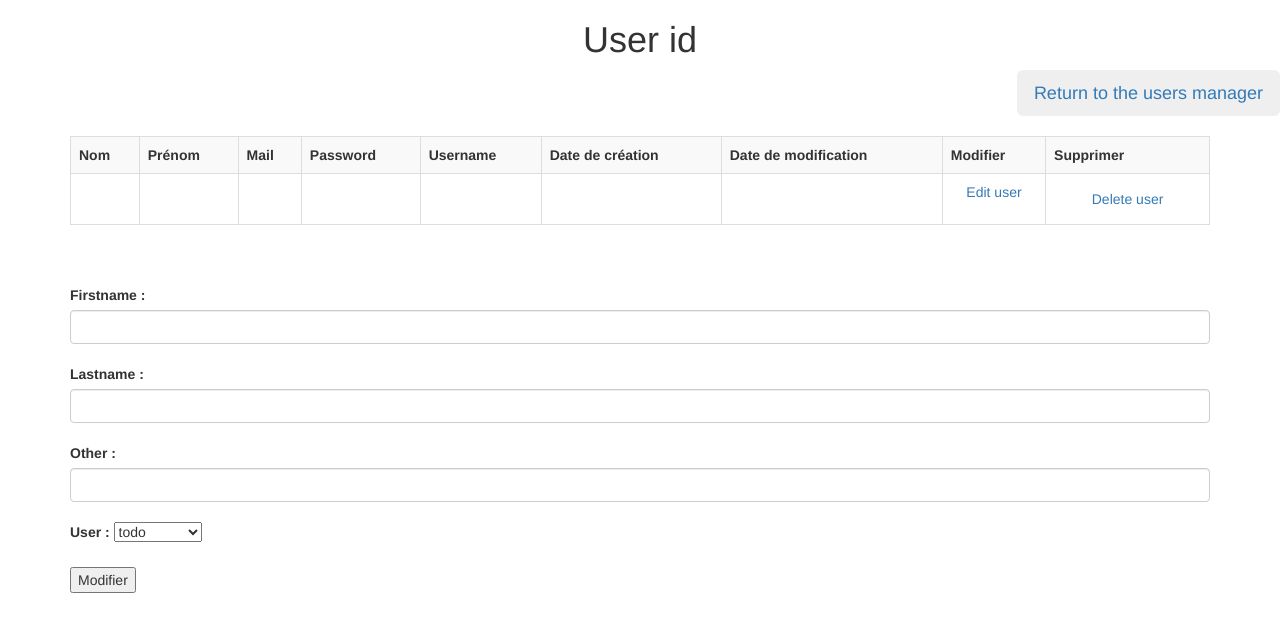
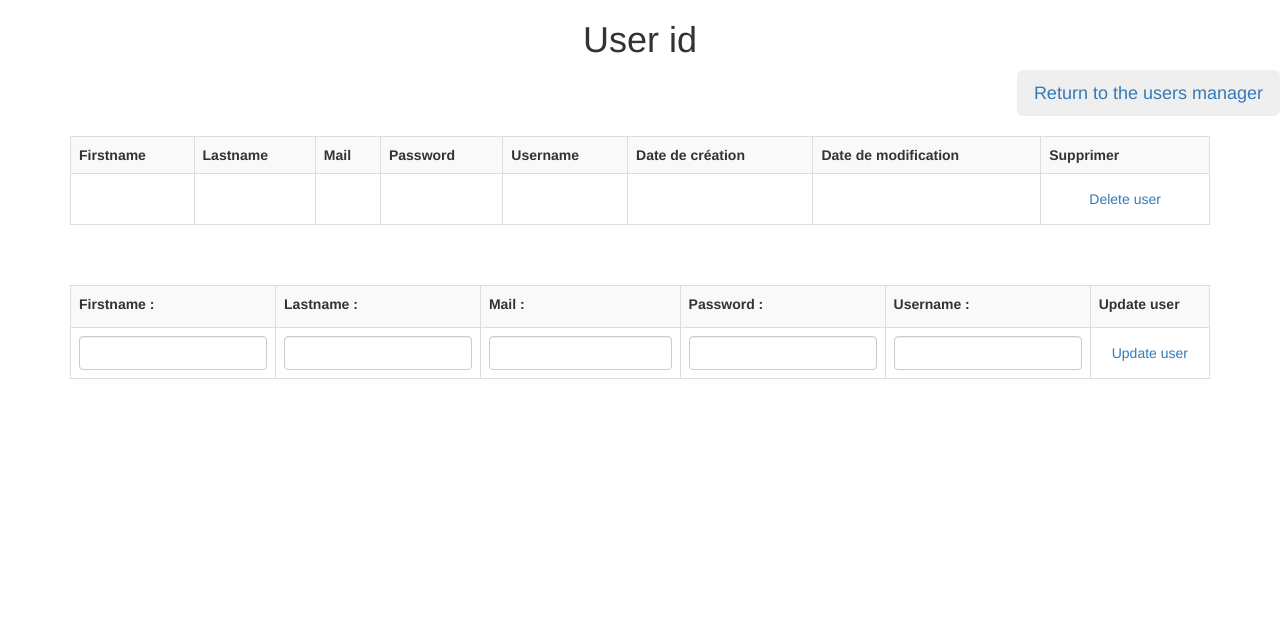
Before and after one commit to BouBooo/NodeJs_Express, a Node server app: template views/get_user.hbs in a window 1280 px wide. Shown: the top 632 px of the page. Run offline with Node 20, Linux system fonts and the light colour scheme; the template is opened without the code that fills it, so the values that code supplies are empty; some libraries are stand-ins or nearby versions; some web fonts are replaced.

Commit message:
Put user option

```diff
--- a/views/get_user.hbs
+++ b/views/get_user.hbs
@@ -24,26 +24,24 @@
   <div class="container">
   <table class="table table-striped table-bordered" width="55%">
     <tr width="30%">
-      <th>Nom</th>
-      <th>Prénom</th>
+      <th>Firstname</th>
+      <th>Lastname</th>
       <th>Mail</th>
       <th>Password</th>
       <th>Username</th>
       <th>Date de création</th>
       <th>Date de modification</th>
-      <th>Modifier</th>
       <th>Supprimer</th>
 
     </tr>
     <tr width="30%">
+      <td align="center">{{{firstname}}}</td>
       <td align="center">{{{lastname}}}</td>
-      <td align="center">{{{firstname}}}</td>
       <td align="center">{{{email}}}</td>
       <td align="center">{{{password}}}</td>
       <td align="center">{{{username}}}</td>
       <td align="center">{{{created_at}}}</td>
       <td align="center">{{{updated_at}}}</td>
-      <td align="center"><a class="nav-link" href="edit/{{{id}}}">Edit user</a></td>
       <td align="center">
         <form method="POST" action="{{{id}}}?_method=DELETE">
           <button class="btn btn-link" type="submit"> Delete user </button>
@@ -56,20 +54,52 @@
 
 <br>
 <br>
+
+
+<form method="POST" action="{{{id}}}?_method=PUT">
+
+ <table class="table table-striped table-bordered" width="55%">
+    <tr width="30%">
+      <th><label for="firstname">Firstname : </label></th>
+      <th><label for="lastname">Lastname : </label></th>
+      <th><label for="email">Mail : </label></th>
+      <th><label for="password">Password : </label></th>
+      <th><label for="username">Username : </label></th>
+      <th>Update user</th>
+
+
+    </tr>
+    <tr width="10%">
+      <td align="center"><input class="form-control" width="20px" type="firstname" name="firstname" id="firstname" value="{{{firstname}}}" required></td>
+      <td align="center"><input class="form-control" width="10px" type="lastname" name="lastname" id="lastname" value="{{{lastname}}}"required></td>
+      <td align="center"><input class="form-control" width="10px" type="email" name="email" id="email" value="{{{email}}}"required></td>
+      <td align="center"><input class="form-control" width="10px" type="password" name="password" id="password" value="{{{password}}}"required></td>
+      <td align="center"><input class="form-control" width="10px" type="username" name="username" id="username" value="{{{username}}}"required></td>
+      <td align="center"><button class="btn btn-link" type="submit"> Update user </button></td>
+
+
+
+    </tr>
+  </table>
+
+  </form>
+
+
+  <!--
   <div class="mw-40">
     <form method="POST" action="edit/{{{id}}}?_method=PUT">
         <div class="form-example">
-           <label for="firstname">Firstname : </label>
-            <input class="form-control" width="20px" type="firstname" name="firstname" id="firstname" required>
+
+
           </div>
           <br>
         <div class="form-example">
-           <label for="lastname">Lastname : </label>
-            <input class="form-control" width="20px" type="lastname" name="lastname" id="lastname" required>
+
+
           </div>
           <br>
         <div class="form-example">
-           <label for="name">Other : </label>
+           <label for="name">Yes : </label>
             <input class="form-control" width="20px" type="name" name="name" id="name" required>
           </div>
           <br>
@@ -84,6 +114,7 @@
           <br>
           <button type="submit"> Modifier </button>
       </form>
+      -->
 
     </div>
 
```
Also changed, not shown: controllers/users.js (+12 -8 lines).
